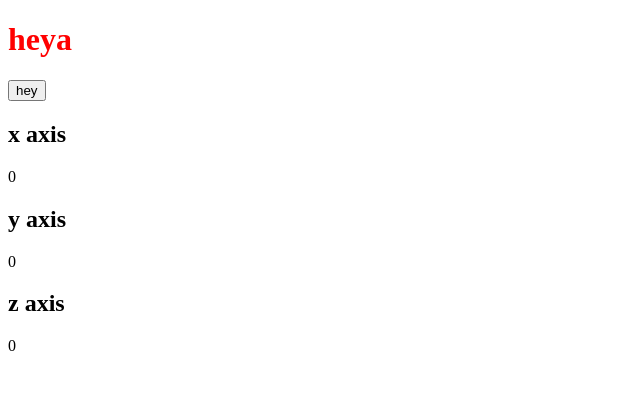
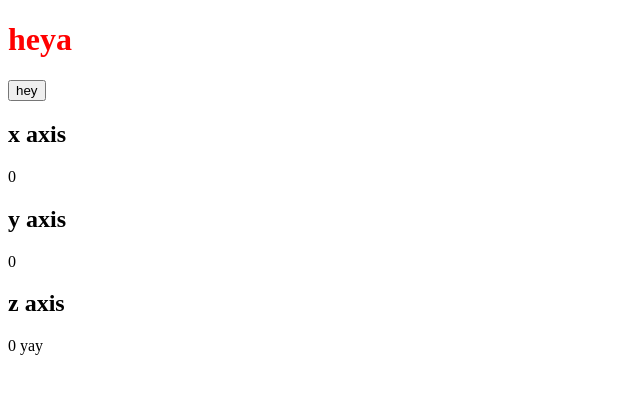
Before and after one commit to s3477631/ruokapp.github.io, a plain HTML site: page index.html in a window 1280 px wide. Both pictures are taken after a click on the button "hey". Shown: the full height of the page, 0-640 px from the left. Drawn offline with Linux system fonts and the light colour scheme.

Commit message:
javascript will you work?

```diff
--- a/index.html
+++ b/index.html
@@ -15,6 +15,7 @@
 <h2>x axis</h2><span id="xaxe">0</span>
 <h2>y axis</h2><span id="yaxe">0</span>
 <h2>z axis</h2><span id="zaxe">0</span>
+<span id="zane">0</span>
 <script src="./src/js/script.js"></script>
 </body>
 </html>
--- a/src/js/script.js
+++ b/src/js/script.js
@@ -11,5 +11,5 @@
 accelerometer.start();
 
 document.getElementById("chuck").addEventListener("click", function(e){
-    alert('hey');
+    document.getElementById('zane').innerText = "yay"
 });
```
